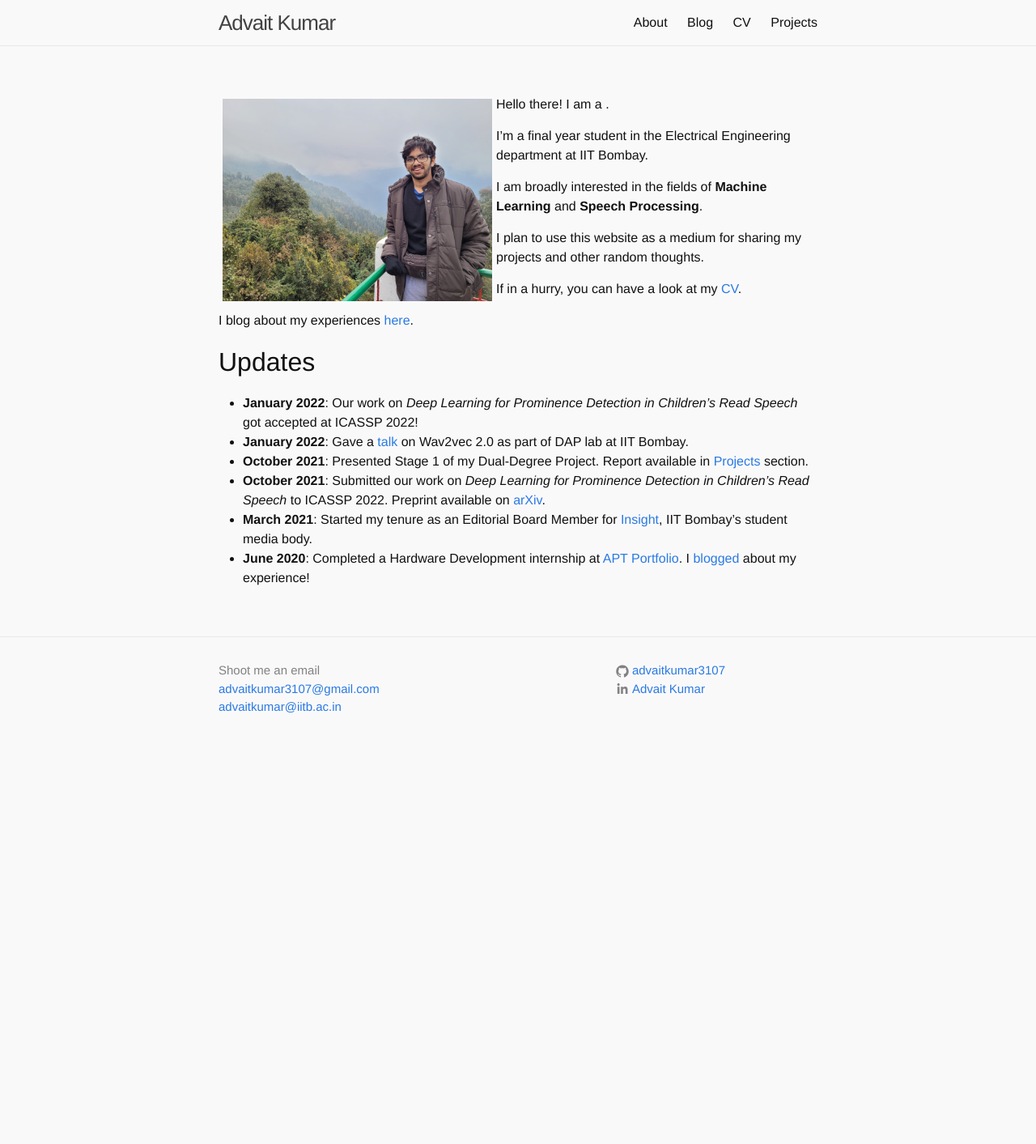
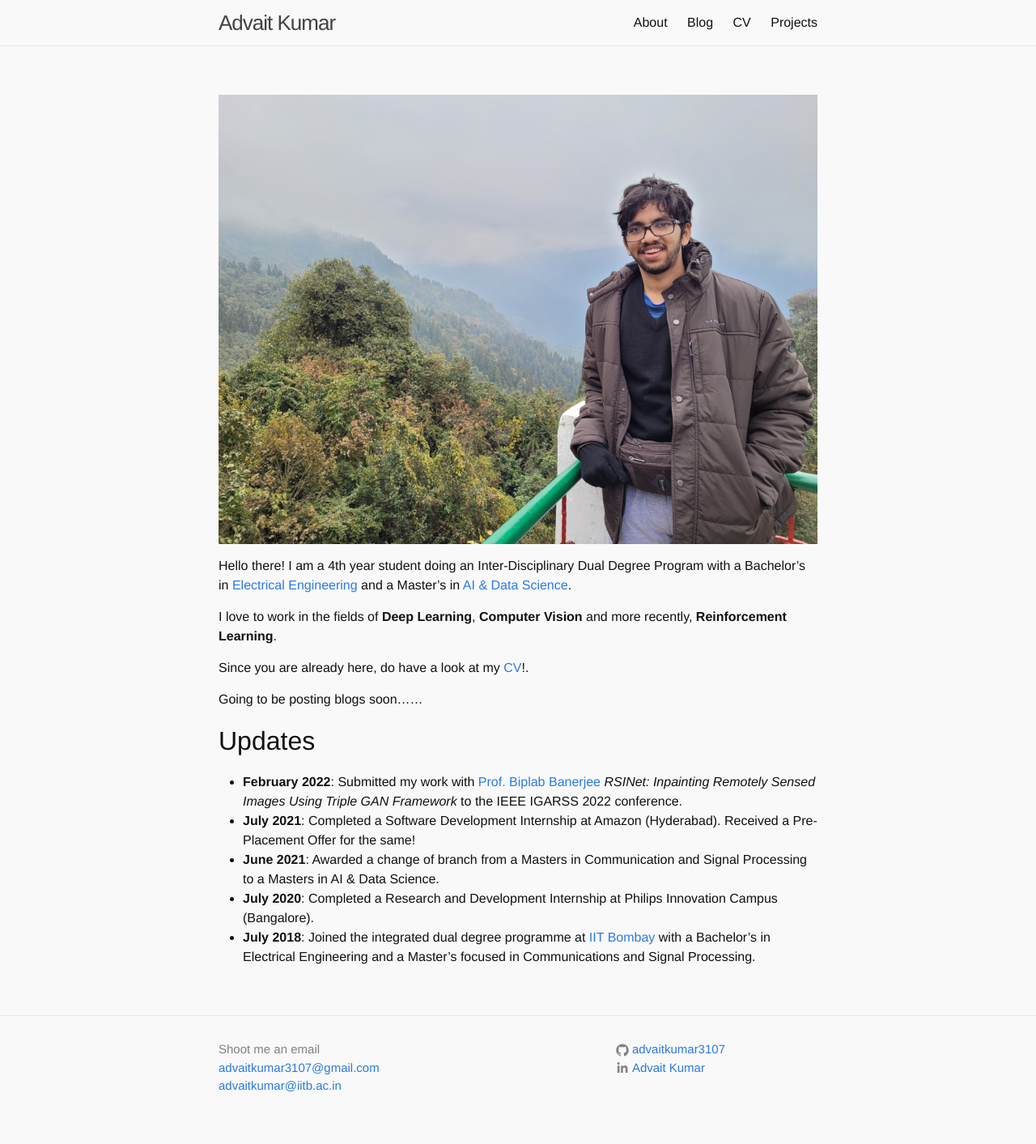
Before and after one commit to advaitkumar3107/advaitkumar3107.github.io, a Jekyll site: the page built from _pages/index.md, in a window 1280 px wide. Shown: the whole page at 81% size. Built offline with Jekyll 4.4.1, drawn with Linux system fonts in a browser that asks for light colours; before the commit the page ends 945 px from its top, so only the background shows below that.

Commit message:
Update index.md

```diff
--- a/_pages/index.md
+++ b/_pages/index.md
@@ -4,28 +4,22 @@ permalink: /
 ---
 {% include JB/setup %}
 
-<img style="float: left; width: 45%; padding: 5px;" src=" {{site.url}}/assets/img/profile.jpg ">
+<img src=" {{site.url}}/assets/img/profile.jpg ">
 
-Hello there! I am a .
+Hello there! I am a 4th year student doing an Inter-Disciplinary Dual Degree Program with a Bachelor's in [Electrical Engineering](https://www.ee.iitb.ac.in) and a Master's in [AI & Data Science](https://www.minds.iitb.ac.in/).
 
-I’m a final year student in the Electrical Engineering department at IIT Bombay.
+I love to work in the fields of **Deep Learning**, **Computer Vision** and more recently, **Reinforcement Learning**.
 
-I am broadly interested in the fields of **Machine Learning** and **Speech Processing**.
+Since you are already here, do have a look at my [CV]({{site.url}}/cv)!.
 
-I plan to use this website as a medium for sharing my projects and other random thoughts.
-
-If in a hurry, you can have a look at my [CV]({{site.url}}/cv).
-
-I blog about my experiences [here]({{site.url}}/blog.html).
+Going to be posting blogs soon......
 
 ## Updates
 
 <!-- <div style="height:250px;overflow:auto;"> -->
-* **January 2022**: Our work on *Deep Learning for Prominence Detection in Children’s Read Speech* got accepted at ICASSP 2022!
-* **January 2022**: Gave a [talk]({{site.url}}/assets/pdf/dap_wav2vec.pdf) on Wav2vec 2.0 as part of DAP lab at IIT Bombay.
-* **October 2021**: Presented Stage 1 of my Dual-Degree Project. Report available in [Projects]({{site.url}}/projects.html) section.
-* **October 2021**: Submitted our work on *Deep Learning for Prominence Detection in Children’s Read Speech* to ICASSP 2022. Preprint available on [arXiv](https://arxiv.org/abs/2110.14273).
-* **March 2021**: Started my tenure as an Editorial Board Member for [Insight](https://www.insightiitb.org),
-  IIT Bombay's student media body.
-* **June 2020**: Completed a Hardware Development internship at [APT Portfolio](http://aptportfolio.com). I [blogged]({% post_url 2020-06-12-apt-experience %}) about my experience!
+* **February 2022**: Submitted my work with [Prof. Biplab Banerjee](https://biplab-banerjee.github.io/) *RSINet: Inpainting Remotely Sensed Images Using Triple GAN Framework* to the IEEE IGARSS 2022 conference.
+* **July 2021**: Completed a Software Development Internship at Amazon (Hyderabad). Received a Pre-Placement Offer for the same!
+* **June 2021**: Awarded a change of branch from a Masters in Communication and Signal Processing to a Masters in AI & Data Science.
+* **July 2020**: Completed a Research and Development Internship at Philips Innovation Campus (Bangalore).
+* **July 2018**: Joined the integrated dual degree programme at [IIT Bombay](https://www.iitb.ac.in/) with a Bachelor's in Electrical Engineering and a Master's focused in Communications and Signal Processing.
 <!-- </div> -->
```
